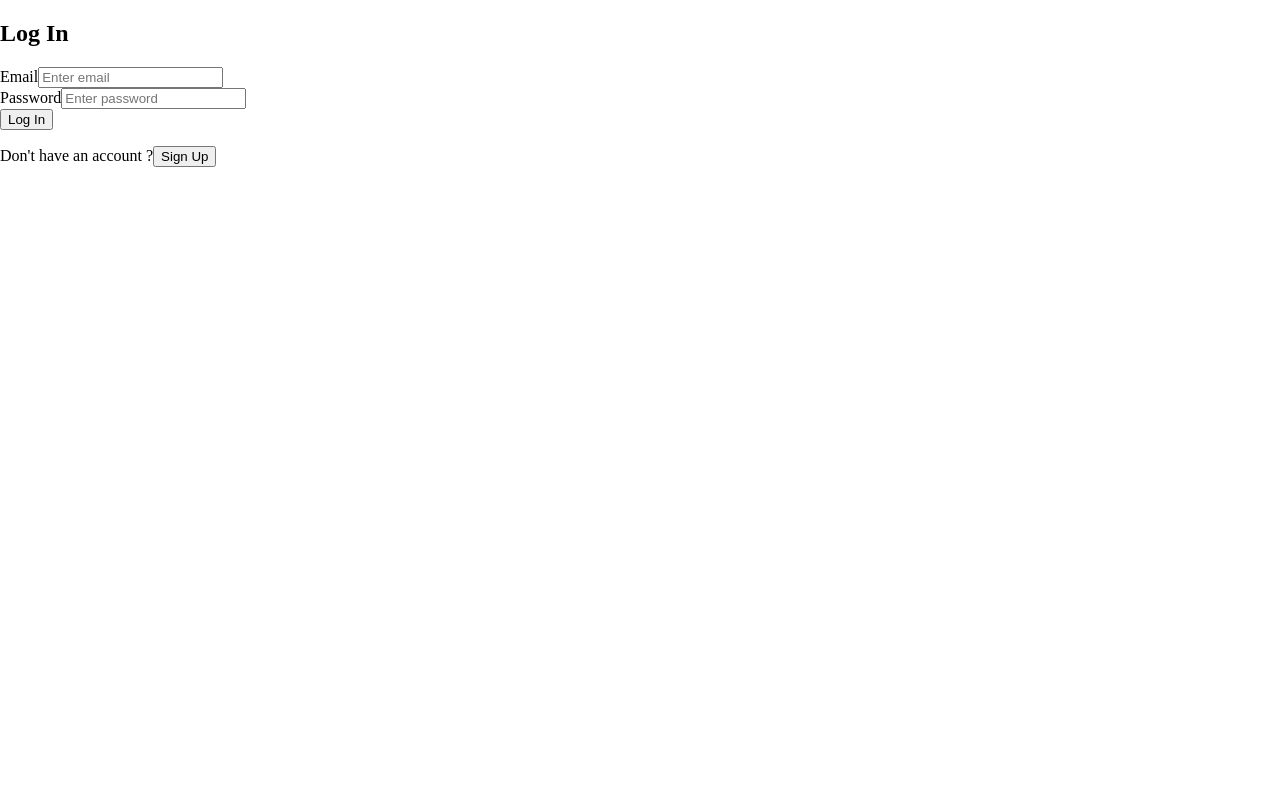
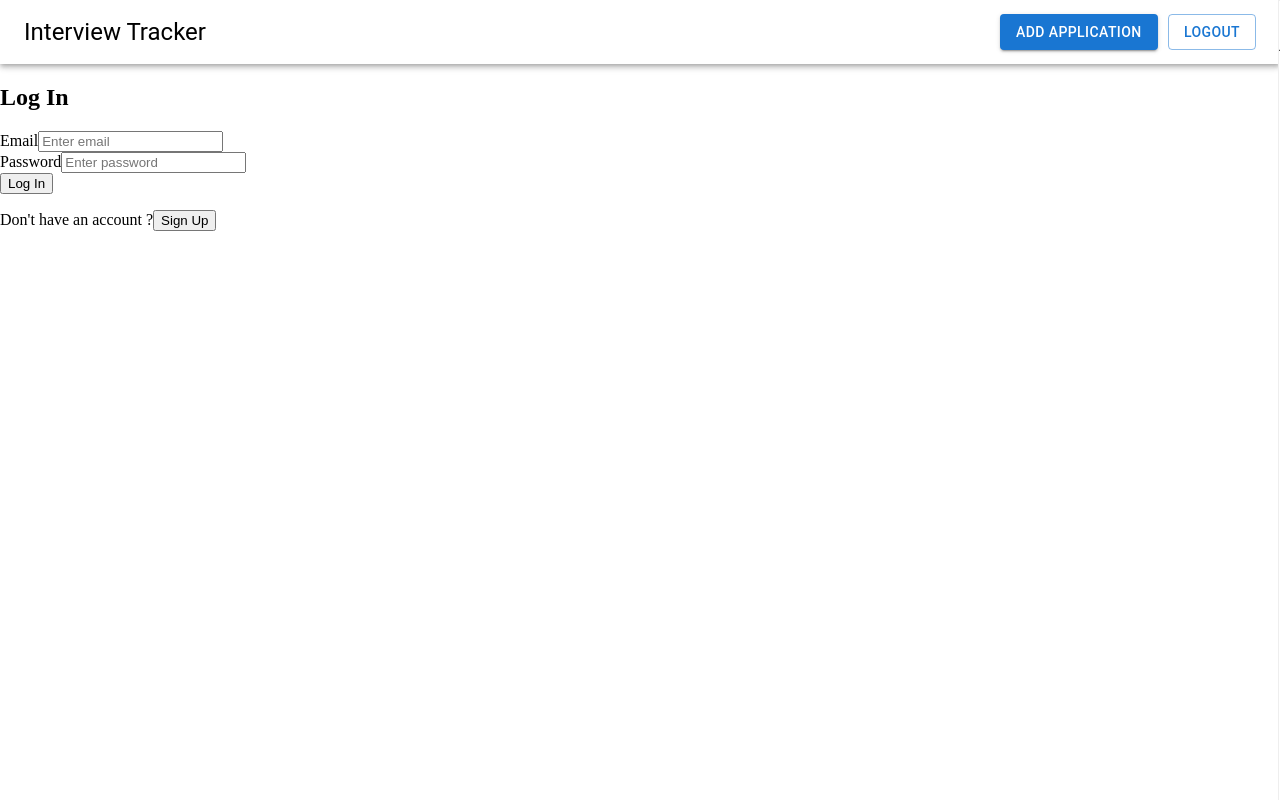
Before and after one commit to adikharadkar/interview-tracker, a React (Vite) app in the folder client/: page /auth in a window 1280 px wide. Built offline with nearby package versions, Linux system fonts and the light colour scheme.

Commit message:
Added a sidebar and redesigned navbar

```diff
--- a/client/src/App.css
+++ b/client/src/App.css
@@ -40,3 +40,21 @@
 .read-the-docs {
   color: #888;
 } */
+
+.backdrop {
+  top: 0;
+  left: 0;
+  width: 100%;
+  height: 100%;
+  z-index: 999;
+  background-color: rgba(0, 0, 0, 0.8);
+  position: fixed;
+  opacity: 0;
+  pointer-events: none;
+  transition: opacity 0.3s ease;
+}
+
+.backdrop.open {
+  opacity: 1;
+  pointer-events: all;
+}
--- a/client/src/App.tsx
+++ b/client/src/App.tsx
@@ -1,11 +1,26 @@
+import { Box, Button } from "@mui/material";
+import { Routes, Route } from "react-router-dom";
+import { useState } from "react";
+
 import "./App.css";
+import Sidebar from "./components/Sidebar";
 import AuthPage from "./pages/AuthPage";
 import Dashboard from "./pages/Dashboard";
-import { Routes, Route } from "react-router-dom";
+import Navbar from "./components/Navbar";
 
 function App() {
+  const [isOpen, setIsOpen] = useState<boolean>(false);
   return (
     <>
+      <Navbar onOpen={setIsOpen} />
+      <Sidebar isOpen={isOpen}>
+        <h1>Add Application</h1>
+        <Button onClick={() => setIsOpen(false)}>Close</Button>
+      </Sidebar>
+      <Box
+        className={isOpen ? "backdrop open" : "backdrop"}
+        onClick={() => setIsOpen(false)}
+      ></Box>
       <Routes>
         <Route path="/" element={<Dashboard />} />
         <Route path="/auth" element={<AuthPage />} />
--- a/client/src/components/Navbar.tsx
+++ b/client/src/components/Navbar.tsx
@@ -1,9 +1,14 @@
 import Cookies from "js-cookie";
 import { useNavigate } from "react-router-dom";
+import { AppBar, Box, Button, Toolbar, Typography } from "@mui/material";
 
 import "../styles/Navbar.css";
 
-const Navbar = () => {
+const Navbar = ({
+  onOpen,
+}: {
+  onOpen: React.Dispatch<React.SetStateAction<boolean>>;
+}) => {
   const navigate = useNavigate();
 
   const handleLogout = () => {
@@ -12,19 +17,38 @@ const Navbar = () => {
   };
 
   return (
-    <nav className="navbar">
-      <div className="navbar__header">
-        <h2 className="navbar__title">Interview Tracker</h2>
-      </div>
-      <ul className="navbar__items">
-        <li className="navbar__add_application">
-          <button>Add Application</button>
-        </li>
-        <li className="navbar__logout">
-          <button onClick={handleLogout}>Logout</button>
-        </li>
-      </ul>
-    </nav>
+    <AppBar position="static" color="transparent">
+      <Toolbar
+        sx={{
+          display: "flex",
+          justifyContent: "space-between",
+          alignItems: "center",
+        }}
+      >
+        <Typography variant="h5">Interview Tracker</Typography>
+        <Box display="flex" justifyContent="space-between" width="20vw">
+          <Button variant="contained" onClick={() => onOpen(true)}>
+            Add Application
+          </Button>
+          <Button variant="outlined" onClick={handleLogout}>
+            Logout
+          </Button>
+        </Box>
+      </Toolbar>
+    </AppBar>
+    // <nav className="navbar">
+    //   <div className="navbar__header">
+    //     <h2 className="navbar__title">Interview Tracker</h2>
+    //   </div>
+    //   <ul className="navbar__items">
+    //     <li className="navbar__add_application">
+    //       <button>Add Application</button>
+    //     </li>
+    //     <li className="navbar__logout">
+    //       <button onClick={handleLogout}>Logout</button>
+    //     </li>
+    //   </ul>
+    // </nav>
   );
 };
 
--- /dev/null
+++ b/client/src/components/Sidebar.tsx
@@ -0,0 +1,15 @@
+import { Box } from "@mui/material";
+
+import "../styles/Sidebar.css";
+
+const Sidebar = ({
+  children,
+  isOpen,
+}: {
+  children: React.ReactNode;
+  isOpen: boolean;
+}) => {
+  return <Box className={isOpen ? "sidebar open" : "sidebar"}>{children}</Box>;
+};
+
+export default Sidebar;
--- a/client/src/pages/Dashboard.tsx
+++ b/client/src/pages/Dashboard.tsx
@@ -3,7 +3,6 @@ import Cookies from "js-cookie";
 import { useNavigate } from "react-router-dom";
 import { FiBookmark } from "react-icons/fi";
 
-import Navbar from "../components/Navbar";
 import Tile from "../components/Tile";
 import ApplicationsTable from "../components/ApplicationsTable";
 import { applications } from "../utils/constants";
@@ -22,7 +21,6 @@ const Dashboard = () => {
 
   return (
     <div>
-      <Navbar />
       <div className="content">
         <div className="dashboard__tiles">
           <Tile
--- /dev/null
+++ b/client/src/styles/Sidebar.css
@@ -0,0 +1,16 @@
+.sidebar {
+  height: 100%;
+  background-color: white;
+  width: 40vw;
+  top: 0;
+  border: 1px solid #eee;
+  position: fixed;
+  right: -40vw;
+  z-index: 1000;
+  transition: 500ms;
+  /* box-shadow: 0 0 5px 0 #ccc; */
+}
+
+.sidebar.open {
+  right: 0;
+}
```
